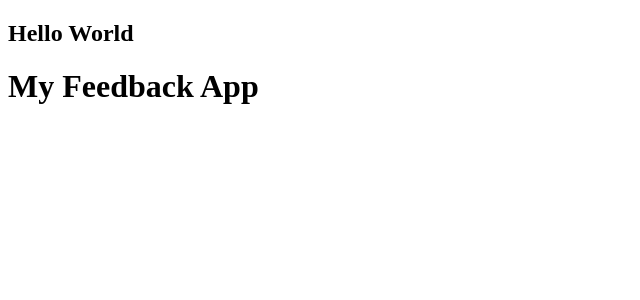
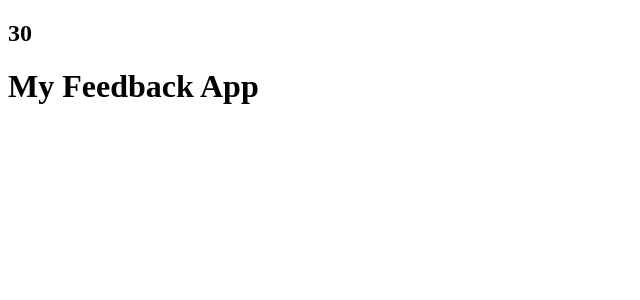
Before and after one commit to nish10/Feedback-App-React, a React (Create React App) app in the folder feedback-app/: page / in a window 1280 px wide. Shown: the top 300 px of the page, without its empty margins (0-640 px from the left). Built offline with nearby package versions, Linux system fonts and the light colour scheme.

Commit message:
proptypes

```diff
--- a/feedback-app/package.json
+++ b/feedback-app/package.json
@@ -7,6 +7,7 @@
     "@testing-library/jest-dom": "^6.8.0",
     "@testing-library/react": "^16.3.0",
     "@testing-library/user-event": "^13.5.0",
+    "prop-types": "^15.8.1",
     "react": "^19.1.1",
     "react-dom": "^19.1.1",
     "react-scripts": "5.0.1",
--- a/feedback-app/src/App.js
+++ b/feedback-app/src/App.js
@@ -4,7 +4,7 @@ import Header from './components/Header'
 function App() {
   return (
     <>
-      <Header text='Hello World'/>
+      <Header text={30} />
       <div className='container'>
         <h1>My Feedback App</h1>
       </div>
--- a/feedback-app/src/components/Header.jsx
+++ b/feedback-app/src/components/Header.jsx
@@ -1,4 +1,5 @@
 import React from 'react'
+import PropTypes from 'prop-types'
 
 function Header(props) {
   return (
@@ -10,4 +11,8 @@ function Header(props) {
   )
 }
 
+Header.propTypes = {
+  text: PropTypes.string
+}
+
 export default Header
```
Also changed, not shown: 1 other file (tests, documents, lock files or other folders).
